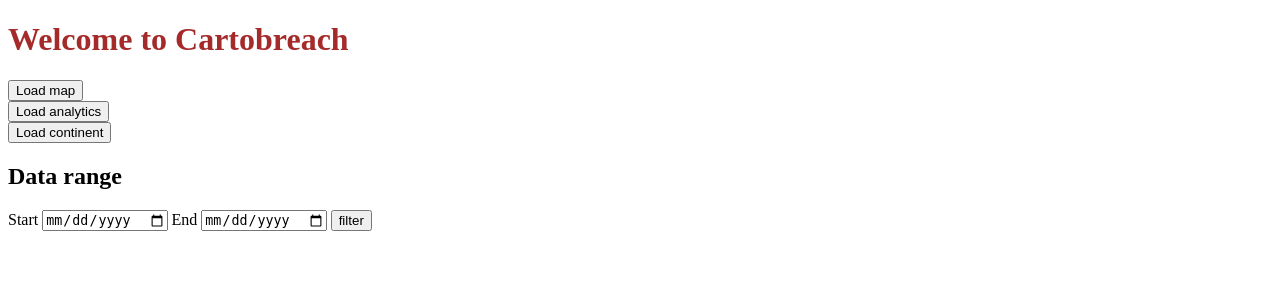
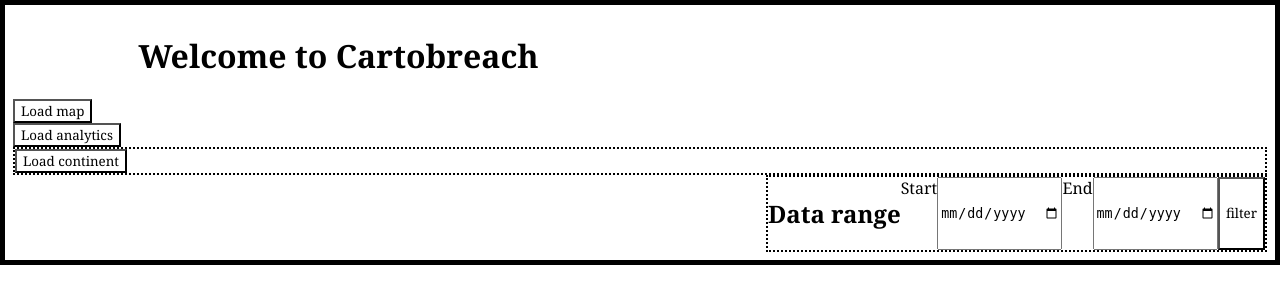
Before and after one commit to DanAlexCox/Cartobreach, a Django app: template templates/index.html in a window 1280 px wide. Shown: the top 304 px of the page. Run offline with Django 5.2, Linux system fonts and the light colour scheme; the template is opened without the code that fills it, so the values that code supplies are empty; parts of the project's set-up code (start-up, migrations or seed data) failed here and were passed over.

Commit message:
added css

```diff
--- a/static/css/map.css
+++ b/static/css/map.css
@@ -1,25 +1,119 @@
+html {
+    display: flex;
+    flex-direction: column;
+    background-color: white;
+    border: solid 5px black;
+}
+h1, h2, p, li, label, button, title {
+    font-family: Georgia, 'Times New Roman', Times, serif;
+}
 h1 {
-    color: brown;
+    color: black;
+    padding-left: 10%;
+}
+/* header section styles */
+.header {
+    display:flex;
+    align-items: center;
+    flex-direction: column;
+    width: 100%;
+    max-height: 10%;
+}
+#header-content {
+    display: flex;
+    align-items: center;
+    width: 90%;
+    background-color: rgb(194, 255, 249);
+    border-top: solid 3px black;
+    border-bottom: solid 3px black;
+    h1 {
+        padding-left: 1%;
+    }
+}
+#logo{
+    width: 50%;
+    height: 50%;
+}
+#logo-holder {
+    display: flex;
+    justify-content: center;
+    width: 20%;
+}
+.header-line {
+    width: 90%;
+    border-bottom: 2px solid black;
+}
+/* main section styles */
+.main {
+    position: relative;
+}
+.map-forms, .map-analytics{
+    display: flex;
+    justify-self: center;
+    width: 70%;
+}
+.map-forms{
+    width: 70%;
+    flex-flow: column wrap;
+    justify-content: center;
+    margin-top: 2%;
+    padding: 3%;
+    background-color: rgb(149, 249, 239);
+    border-top: solid 1px black;
+    border-bottom: solid 1px black;
+}
+#filterform, #button-show, #continentlist {
+    border: dotted 2px black;
+}
+#filterform {
+    display: flex;
+    justify-self: right;
+}
+#button-show {
+    width: 80%;
+    height: 20%;
+    display: flex;
+    justify-content: space-evenly;
+    align-self: center;
+}
+button {
+    background-color: white;
+    cursor: pointer;
+}
+#continentlist{
+    display: flex;
+    flex-flow: row wrap;
+    order: 1;
+}
+.radio-list {
+    padding: 1% 3%;
 }
 
-#map-container{
-    width: 90%;
-    height: 20%;
 
-    /* svg a:hover path {
-        fill: #ff9800 !important;
-        cursor: pointer;
-    } */
+.mappopup{
+    position:fixed;
+    top: 20%;
+    left: 10%;
+    width: 50%;
+    height: 70%;
+    border-style: solid;
+    background-color: white;
+    z-index: 10;
+    overflow: auto;
 }
-#map-container object{
+.mappopup svg{
+    width: 80%;
+}
+#popupContent {
+    display: flex;
+}
+
+#map{
+    width: 100%;
+}
+#map object{
     width:100%;
-    height:50%;
 }
 .hidden {
     display: none;
 }
-
-#mappopup {
-    width: 40%;
-    border-style: solid;
-}
```
